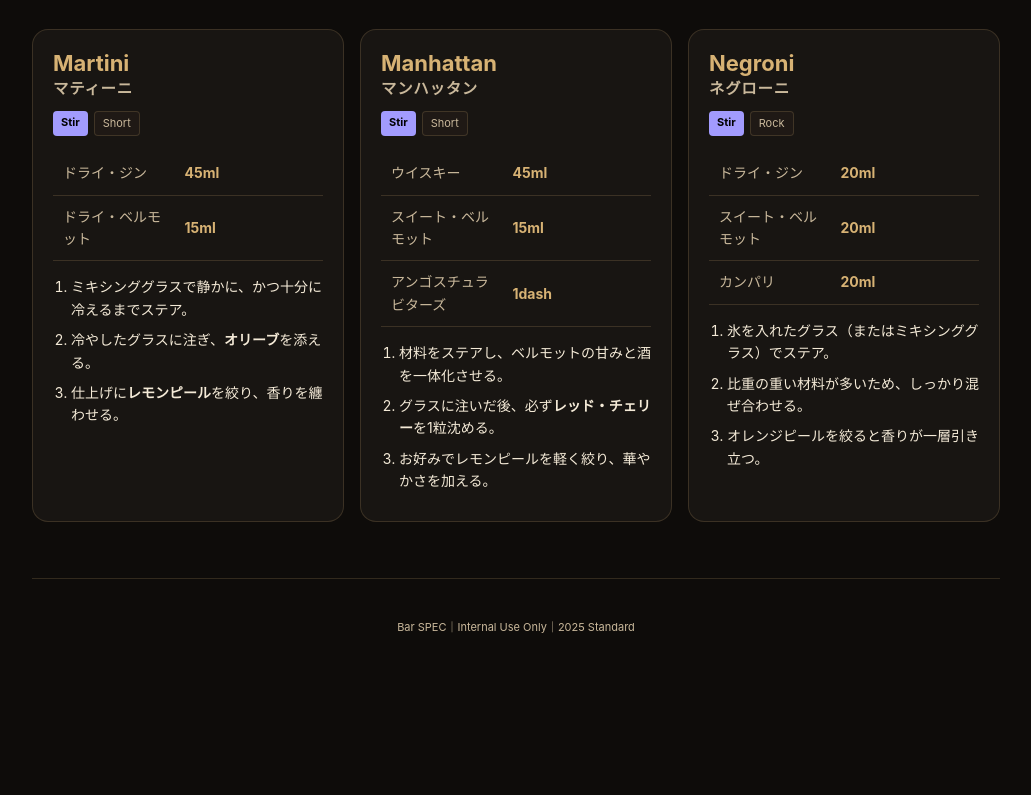
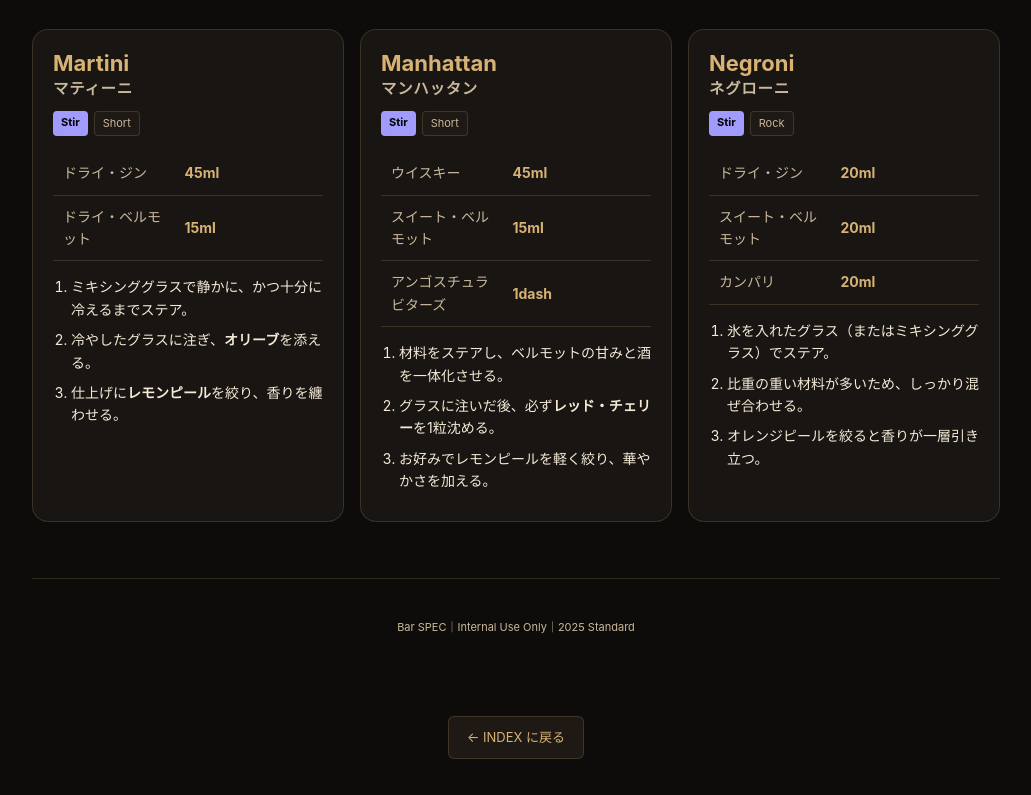
Before and after one commit to barspec884-cmyk/spec-staff-recipes, a plain HTML site: page theory.html in a window 1280 px wide. Shown: the part 1851-2646 px from the top of the page, without its empty margins (124-1155 px from the left). Before the commit the page ends 2543 px from the top, so only its background shows below. Drawn offline with Linux system fonts and the light colour scheme.

Commit message:
Add files via upload

```diff
--- a/theory.html
+++ b/theory.html
@@ -92,6 +92,25 @@ h1 .jp{ display:block; margin-top:4px; font-size:0.7em; font-weight:600; color:v
 }
 
 footer{ padding:40px 16px; text-align:center; color:var(--muted); font-size:11px; border-top: 1px solid var(--line); }
+	.back-index{
+  margin:40px 0 20px;
+  text-align:center;
+}
+.back-index a{
+  display:inline-block;
+  padding:10px 18px;
+  font-size:13px;
+  color:var(--amber);
+  text-decoration:none;
+  border:1px solid var(--line);
+  border-radius:6px;
+  background:var(--panel2);
+}
+.back-index a:hover{
+  background:var(--line);
+}
+
+
 </style>
 </head>
 <body>
@@ -292,6 +311,9 @@ footer{ padding:40px 16px; text-align:center; color:var(--muted); font-size:11px
   <footer>
     Bar SPEC｜Internal Use Only｜2025 Standard
   </footer>
+<div class="back-index">
+  <a href="index.html">← INDEX に戻る</a>
+</div>
 
 </main>
 
@@ -304,6 +326,7 @@ document.querySelectorAll('nav a').forEach(anchor => {
     });
   });
 });
+
 </script>
 
 </body>
```
